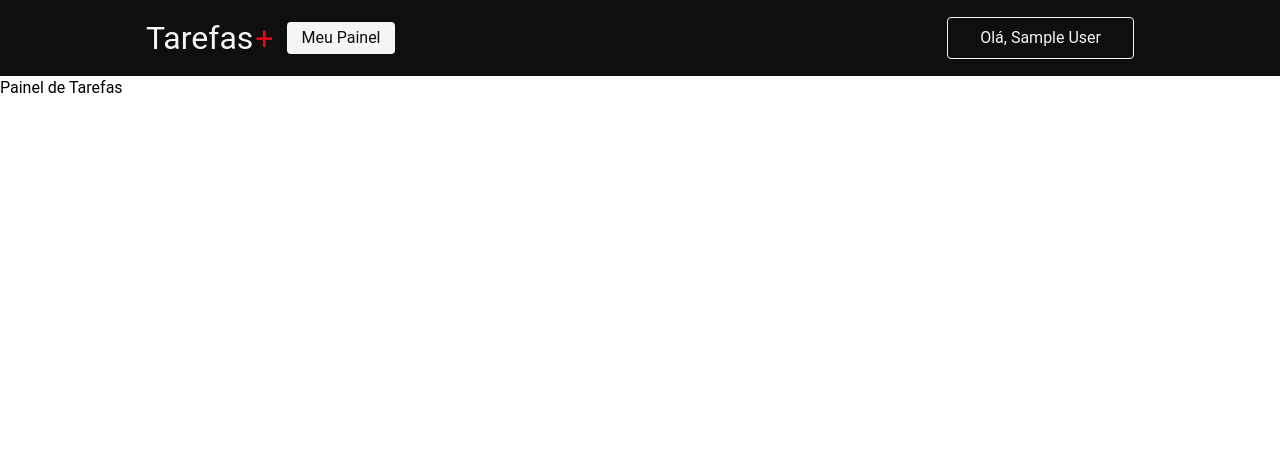
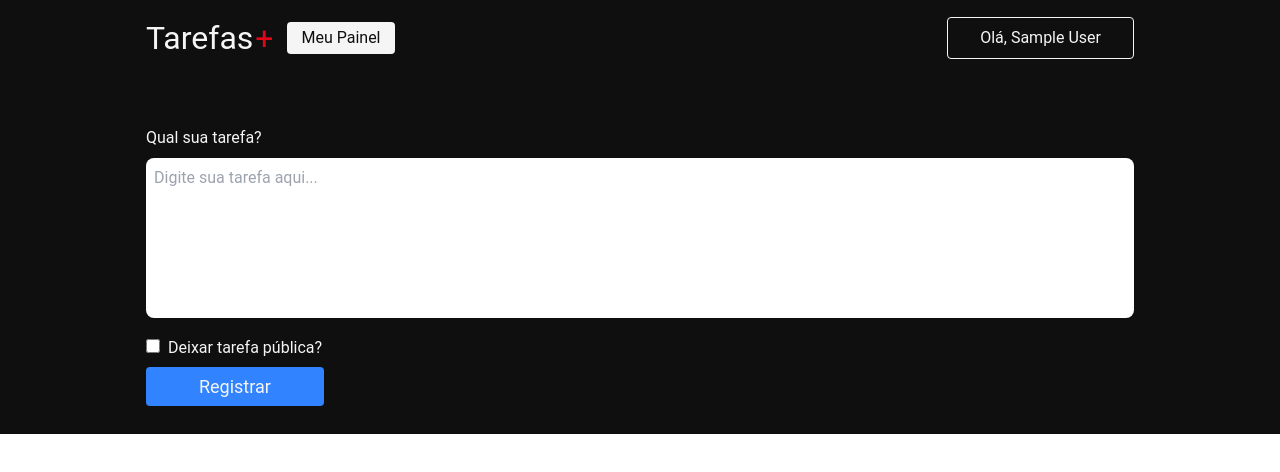
Before and after one commit to leandroofaria/tarefasplus, a Next.js app: page /dashboard in a window 1280 px wide. Shown: the top 472 px of the page. Built offline with nearby package versions, Linux system fonts and the light colour scheme; no server answers; sample sign-in values are in the browser's storage.

Commit message:
Criando Dashboard

```diff
--- a/src/app/dashboard/page.tsx
+++ b/src/app/dashboard/page.tsx
@@ -1,14 +1,43 @@
-import styles from './styles.module.css';
-import Head from 'next/head';
+import { getServerSession } from "next-auth/next";
+import { authOptions } from "@/app/api/auth/[...nextauth]/route";
+import { redirect } from "next/navigation";
+import styles from "./styles.module.css";
+import Head from "next/head";
+import { Textarea } from "@/components/textarea";
 
-export default function Dashboard() {
+export default async function Dashboard() {
+    // Obtendo a sessão no lado do servidor
+    const session = await getServerSession(authOptions);
+
+    // Redireciona para a página inicial se o usuário não estiver logado
+    if (!session) {
+        redirect("/");
+    }
+
     return (
         <div className={styles.container}>
             <Head>
                 <title>Painel de Tarefas</title>
             </Head>
 
-            <h1>Painel de Tarefas</h1>
+            <main className={styles.main}>
+                <section className={styles.content}>
+                    <div className={styles.contentForm}>
+                        <h1 className={styles.title}>Qual sua tarefa?</h1>
+
+                        <form action="">
+                            <Textarea
+                            placeholder="Digite sua tarefa aqui..."/>
+                            <div className={styles.checkboxArea}>
+                                <input type="checkbox" className={styles.checkbox} />
+                                <label>Deixar tarefa pública?</label>
+                            </div>
+                            <button className={styles.button} type="submit">Registrar</button>
+                        </form>
+                    </div>
+                </section>
+            </main>
+
         </div>
     );
 }
--- a/src/app/dashboard/styles.module.css
+++ b/src/app/dashboard/styles.module.css
@@ -0,0 +1,46 @@
+.container {
+    width: 100%;
+}
+
+.content {
+    background-color: #0f0f0f;
+    width: 100%;
+    display: flex;
+    align-items: center;
+    justify-content: center;
+}
+
+.contentForm {
+    max-width: 1024px;
+    width: 100%;
+    padding: 0px 18px;
+    padding-bottom: 28px;
+    margin-top: 50px;
+}
+
+.title {
+    color: whitesmoke;
+    margin-bottom: 8px;
+}
+
+.checkboxArea label{
+    margin-left: 8px;
+    color: whitesmoke;
+}
+
+.checkbox {
+    width: 14px;
+    height: 14px;
+    margin: 14px 0px;
+
+}
+
+.button {
+    width: 18%;
+    border: 0;
+    border-radius: 4px;
+    color: whitesmoke;
+    background-color: #3183ff;
+    padding: 6px 0;
+    font-size: 18px;
+}
--- /dev/null
+++ b/src/components/textarea/index.tsx
@@ -0,0 +1,6 @@
+import { HTMLProps } from "react"
+import styles from "./styles.module.css"
+
+export function Textarea({...rest}: HTMLProps<HTMLTextAreaElement>) {
+    return <textarea className={styles.textarea} {...rest}></textarea>
+}
--- /dev/null
+++ b/src/components/textarea/styles.module.css
@@ -0,0 +1,8 @@
+.textarea {
+    width: 100%;
+    resize: none;
+    height: 160px;
+    border-radius: 8px;
+    outline: none;
+    padding: 8px;
+}
```
